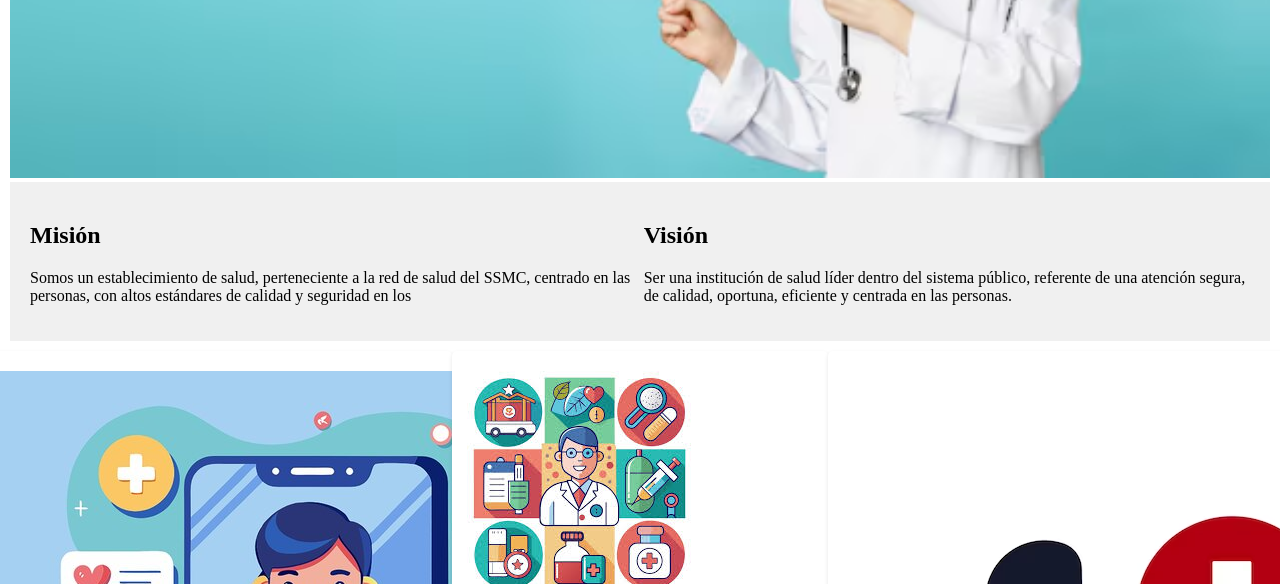
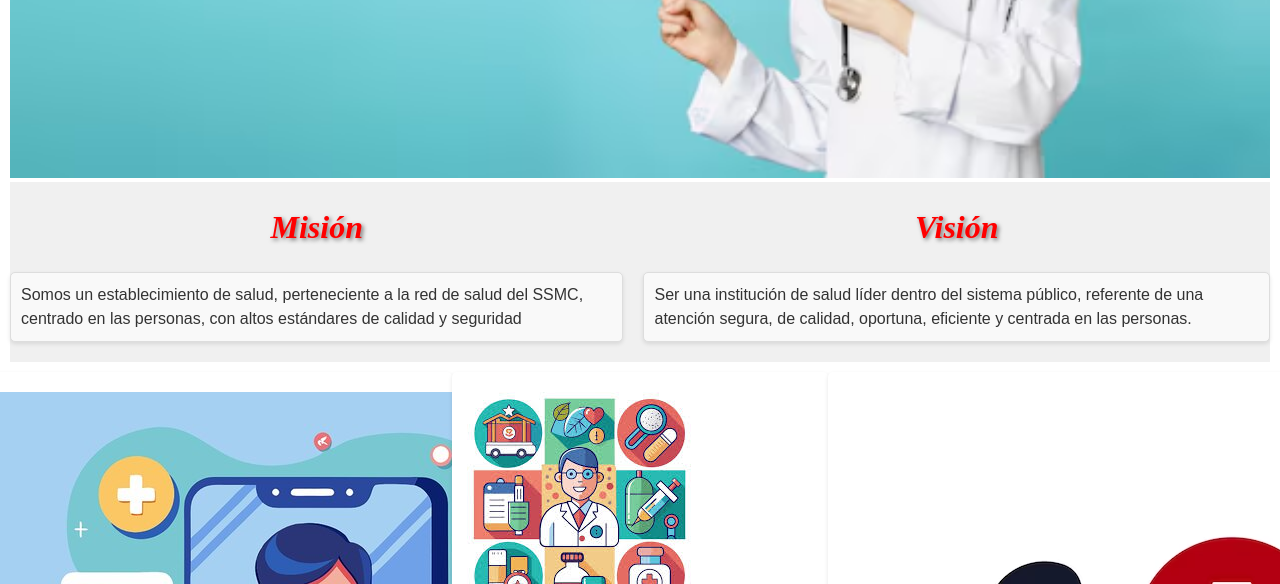
Before and after one commit to Panxitus/Hospital_, a plain HTML site: page index.html in a window 1280 px wide. Shown: the part 516-1100 px from the top of the page. Drawn offline with Linux system fonts and the light colour scheme.

Commit message:
section banner finalizada

```diff
--- a/assets/css/style.css
+++ b/assets/css/style.css
@@ -79,32 +79,40 @@ header .boton:hover {
 }
 
 /* Corresponde a las columnas de Visión y Misión Institucional */
-.Banner__principal__info{
+.banner__principal__info{
     display: flex;
     flex-direction: row;
     justify-content: space-between;
     background-color: #f0f0f0;
-    padding: 20px;
     box-sizing: border-box;
+    gap: 20px;
+    flex: 1;
+
+
 }
 
+.banner__principal__info h2 {
+     font-style: italic;
+     font-size: xx-large;
+     text-align: center;
+     color: red;
+     text-shadow: 2px 2px 4px rgba(0, 0, 0, 0.5);
+}
 
-
-
-
-
-
-
-
-
+.banner__principal__info p{
+    font-family: 'Arial', sans-serif; /* Fuente del texto */
+    font-size: 16px; /* Tamaño de la fuente */
+    line-height: 1.5; /* Altura de línea para mejorar la legibilidad */
+    color: #333; /* Color del texto */
+    margin: 20px 0; /* Margen superior e inferior */
+    padding: 10px; /* Espaciado interno */
+    background-color: #f9f9f9; /* Color de fondo */
+    border: 1px solid #ddd; /* Borde del párrafo */
+    border-radius: 5px; /* Bordes redondeados */
+    box-shadow: 0 2px 4px rgba(0, 0, 0, 0.1); /* Sombra para darle profundidad */
+}
 /* Final section Banner del Home  */
 
-/* Estilos para el contenedor */
-.contenedor {
-    display: flex;
-    justify-content: space-between; /* Espacia las columnas */
-    gap: 20px; /* Espacio entre las columnas */
-}
 
 /* Estilos para las columnas */
 .columna {
@@ -113,7 +121,7 @@ header .boton:hover {
     flex: 1; /* Hace que las columnas ocupen el mismo espacio */
     border-radius: 5px;
     box-shadow: 0 2px 4px rgba(0, 0, 0, 0.1);
-}
+} */
 
 /* Estilos para los encabezados */
 .columna h2 {
--- a/index.html
+++ b/index.html
@@ -29,12 +29,12 @@
             <img src="assets/img/banner.avif">
             <h1>HOSPITAL SAN CLEMENTE</h1>
         </div>
-        <div class="Banner__principal__info">
-            <div class="_Mision">
+        <div class="banner__principal__info">
+            <div class="__mision">
                 <h2>Misión</h2>
-                <p>Somos un establecimiento de salud, perteneciente a la red de salud del SSMC, centrado en las personas, con altos estándares de calidad y seguridad en los   </p>
+                <p>Somos un establecimiento de salud, perteneciente a la red de salud del SSMC, centrado en las personas, con altos estándares de calidad y seguridad </p>
             </div>
-            <div class="_Vision">
+            <div class="__vision">
                 <h2>Visión</h2>
                 <p>Ser una institución de salud líder dentro del sistema público, referente de una atención segura, de calidad, oportuna, eficiente y centrada en las personas.</p>
             </div>
```
